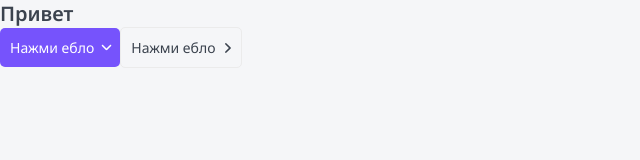
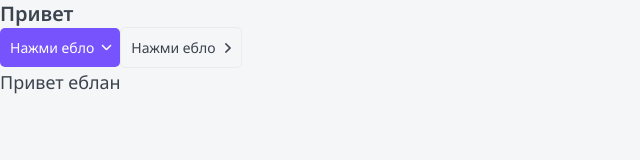
Before and after one commit to Aquariids/top-app, a Next.js app: page / in a window 1280 px wide. Shown: the top 160 px of the page, without its empty margins (0-640 px from the left). Built offline with nearby package versions, Linux system fonts and the light colour scheme.

Commit message:
create component Paragraph

```diff
--- /dev/null
+++ b/components/Paragraph/Paragraph-props.ts
@@ -0,0 +1,6 @@
+import {DetailedHTMLProps, HtmlHTMLAttributes, ReactNode } from "react";
+
+export interface ParagraphProps extends DetailedHTMLProps<HtmlHTMLAttributes <HTMLParagraphElement>,HTMLParagraphElement> {
+    textSize?: 's' | 'm' | 'l',
+    children: ReactNode
+}
--- /dev/null
+++ b/components/Paragraph/Paragraph.module.css
@@ -0,0 +1,17 @@
+.p {
+    margin:0;
+}
+
+.l {
+    font-size: 18px;
+    line-height: 29px;
+}
+.m {
+    font-size: 16px;
+    line-height: 24px;
+}
+
+.s {
+    font-size: 14px;
+    line-height: 24px;
+}
--- /dev/null
+++ b/components/Paragraph/Paragraph.tsx
@@ -0,0 +1,22 @@
+import { ParagraphProps } from "./Paragraph-props";
+import styles from './Paragraph.module.css';
+import cn from 'classnames';
+
+const {p,m,l,s} = styles;
+const Paragraph = ({textSize = 'm',children,className,...props }:ParagraphProps):JSX.Element => {
+    return (
+        <p
+        className={cn(p,className, {
+            [s]: textSize === 's',
+            [m]: textSize === 'm',
+            [l]: textSize === 'l',
+
+        })}
+        {...props}
+        >
+            {children}
+        </p>
+    )
+};
+
+export default Paragraph;
--- a/components/index.ts
+++ b/components/index.ts
@@ -1,4 +1,4 @@
 import Htag from './Htag/Htag';
 import Button from './Button/Button';
-
-export {Htag,Button};
+import Paragraph from './Paragraph/Paragraph';
+export {Htag,Button,Paragraph};
--- a/pages/index.tsx
+++ b/pages/index.tsx
@@ -1,11 +1,12 @@
 import React from "react";
-import {Htag,Button} from "../components";
+import {Htag,Button,Paragraph} from "../components";
 export default function Home():JSX.Element {
   return (
     <>
       <Htag tag="h3">Привет</Htag>
       <Button appearance="primary" arrow='down' >Нажми ебло</Button>
       <Button appearance="ghost" arrow="right">Нажми ебло</Button>
+      <Paragraph textSize="l" className="hi">Привет еблан</Paragraph>
     </>
   );
 }
```
